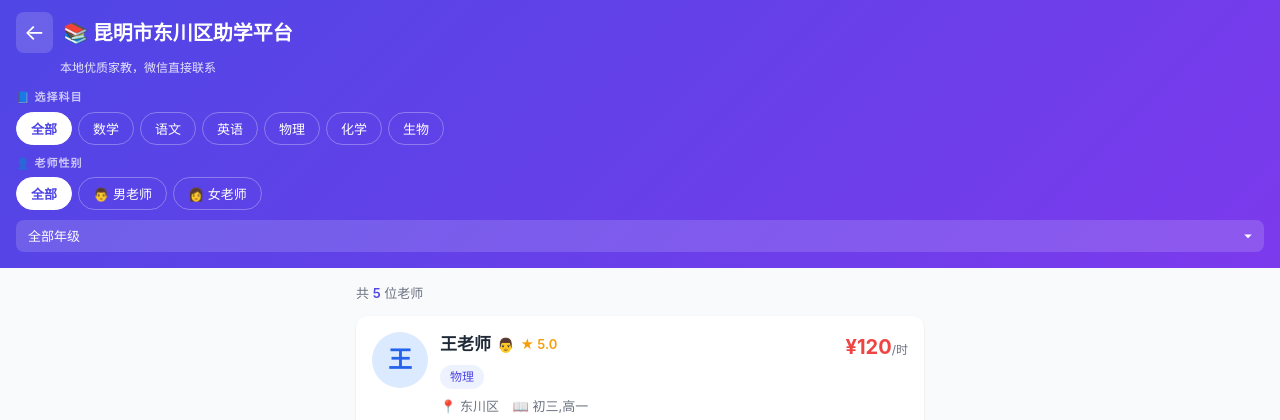
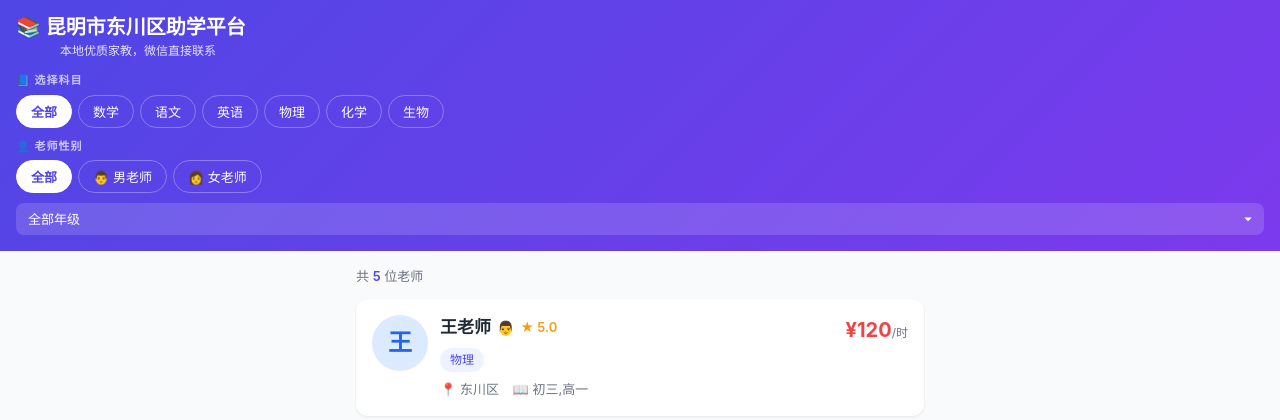
Before and after one commit to Harry-985/dongchuan-tutoring, a Flask app: page / in a window 1280 px wide. Shown: the top 420 px of the page. Run offline with Flask 3, Linux system fonts and the light colour scheme; data comes from the database, SQL or seed files in the repository.

Commit message:
fix: 移除首页多余的返回按钮

```diff
--- a/templates/home.html
+++ b/templates/home.html
@@ -175,10 +175,7 @@
 </head>
 <body>
     <header>
-        <div class="header-row">
-            <a href="javascript:history.back()" class="back-btn">←</a>
-            <h1>📚 昆明市东川区助学平台</h1>
-        </div>
+        <h1>📚 昆明市东川区助学平台</h1>
         <p class="subtitle">本地优质家教，微信直接联系</p>
         <!-- 科目分类按钮 -->
         <div class="filter-section">
```
